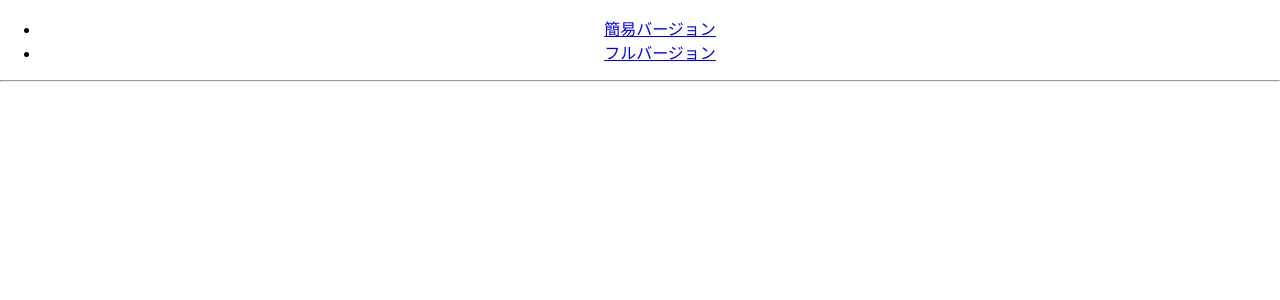
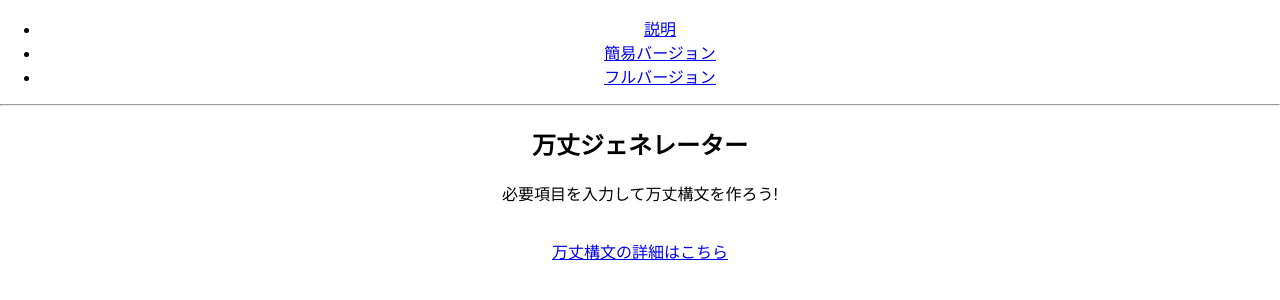
Before and after one commit to atsuo1203/my_generator, a React app: page / in a window 1280 px wide. Shown: the top 300 px of the page. Built offline with nearby package versions, Linux system fonts and the light colour scheme.

Commit message:
home作成

```diff
--- a/src/App.js
+++ b/src/App.js
@@ -5,6 +5,18 @@ import BanjoLittle from './BanjoLittle';
 import BanjoFull from './BanjoFull';
 
 class App extends Component {
+  homeComponent = () => {
+    return(
+      <div>
+        <h2>万丈ジェネレーター</h2>
+        <p>必要項目を入力して万丈構文を作ろう!</p>
+        <br/>
+        <a href="http://dic.nicovideo.jp/a/%E4%B8%87%E4%B8%88%E6%A7%8B%E6%96%87">
+          万丈構文の詳細はこちら
+        </a>
+      </div>
+    )
+  }
 
   render() {
     return (
@@ -12,10 +24,12 @@ class App extends Component {
         <BrowserRouter>
           <div>
             <ul>
+              <li><Link to='/'>説明</Link></li>
               <li><Link to='/little'>簡易バージョン</Link></li>
               <li><Link to='/full'>フルバージョン</Link></li>
             </ul>
             <hr />
+            <Route exact path='/' component={this.homeComponent} />
             <Route exact path='/little' component={BanjoLittle} />
             <Route exact path='/full' component={BanjoFull} />
           </div>
```
